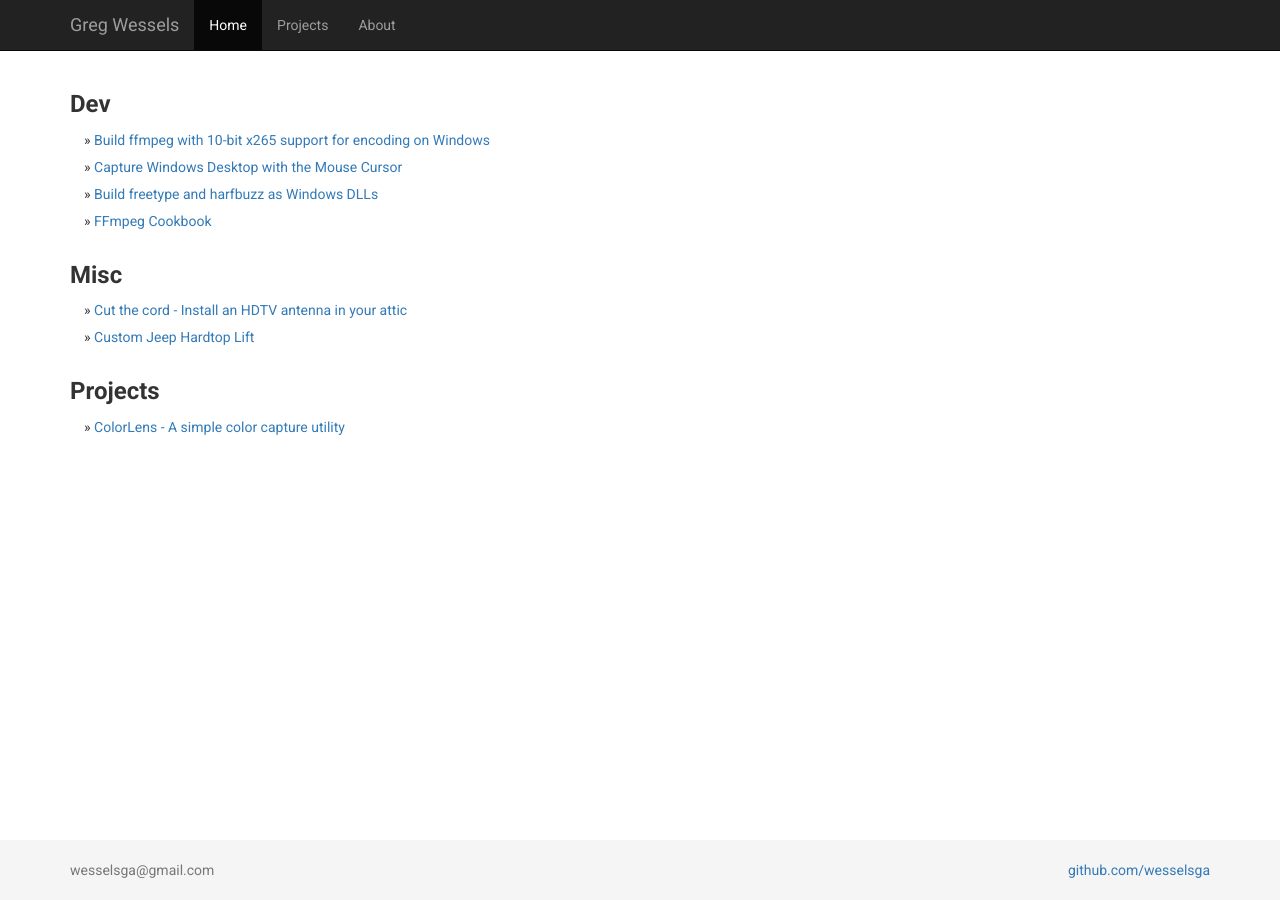
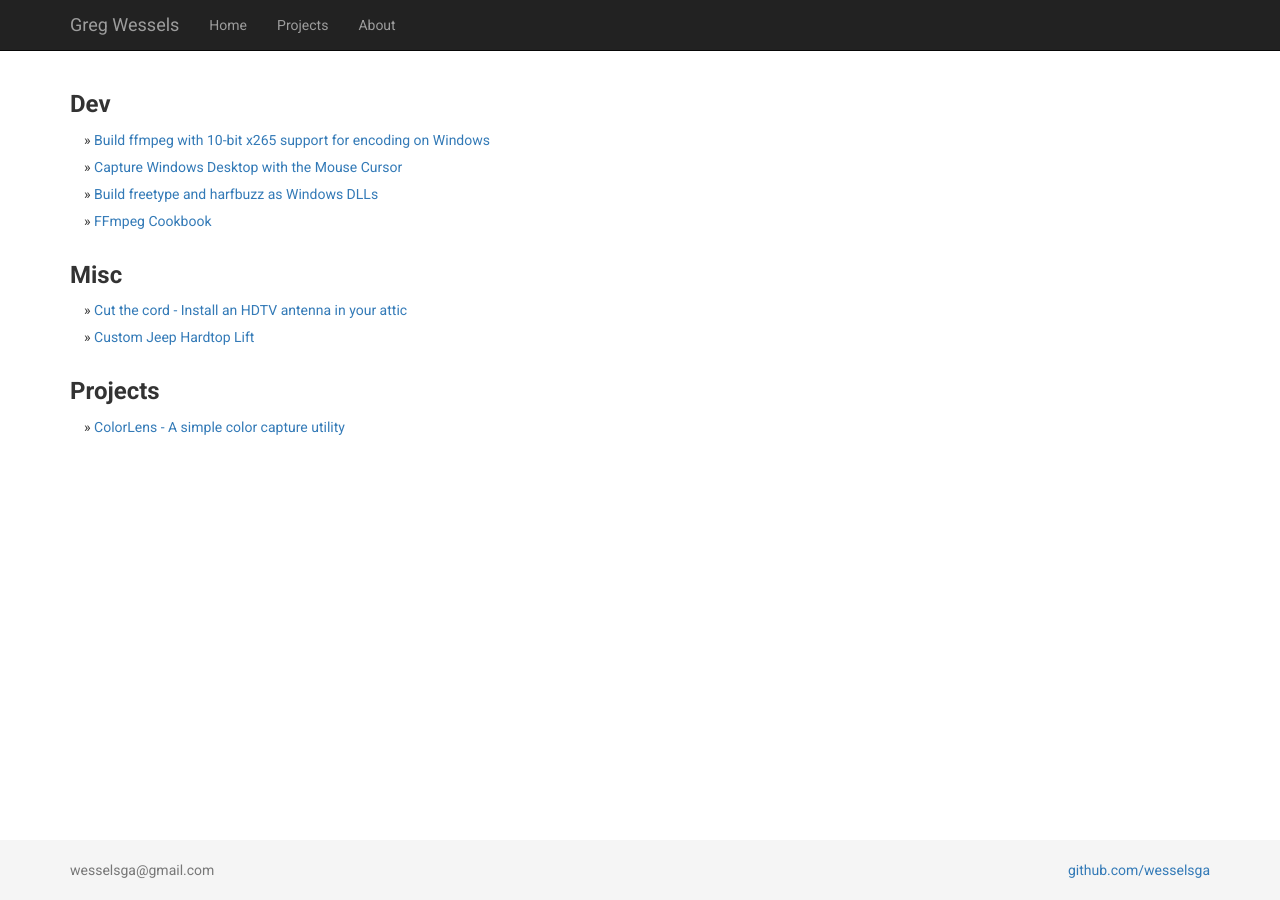
Before and after one commit to wesselsga/wesselsga.github.io, a Jekyll site: the page built from index.html, in a window 1280 px wide. Built offline with Jekyll 4.4.1, drawn with Linux system fonts in a browser that asks for light colours.

Commit message:
Update default.html

```diff
--- a/_layouts/default.html
+++ b/_layouts/default.html
@@ -37,7 +37,7 @@
         </div>
         <div id="navbar" class="collapse navbar-collapse">
           <ul class="nav navbar-nav">
-            <li class="active"><a href="http://www.gregwessels.com">Home</a></li>
+            <li><a href="http://www.gregwessels.com">Home</a></li>
             <li><a href="/projects.html">Projects</a></li>
             <li><a href="/about.html">About</a></li>
           </ul>
```
